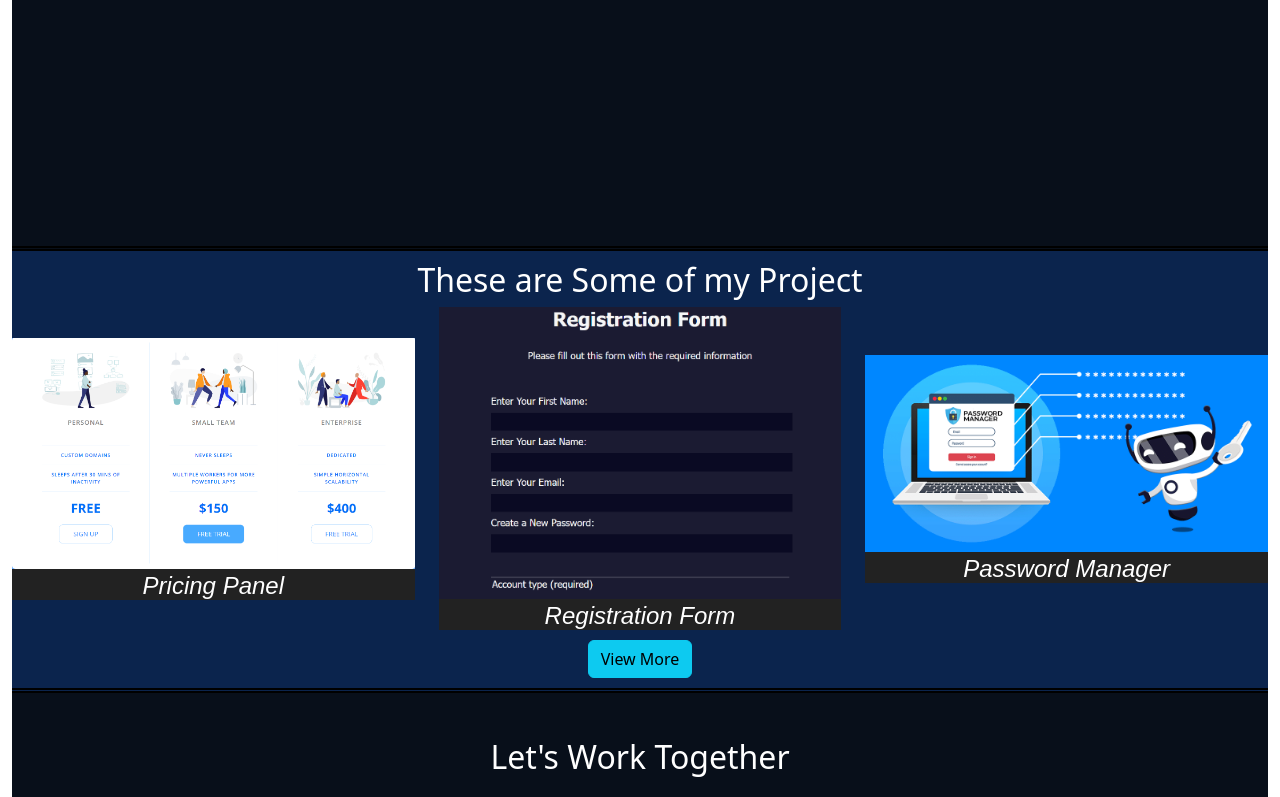
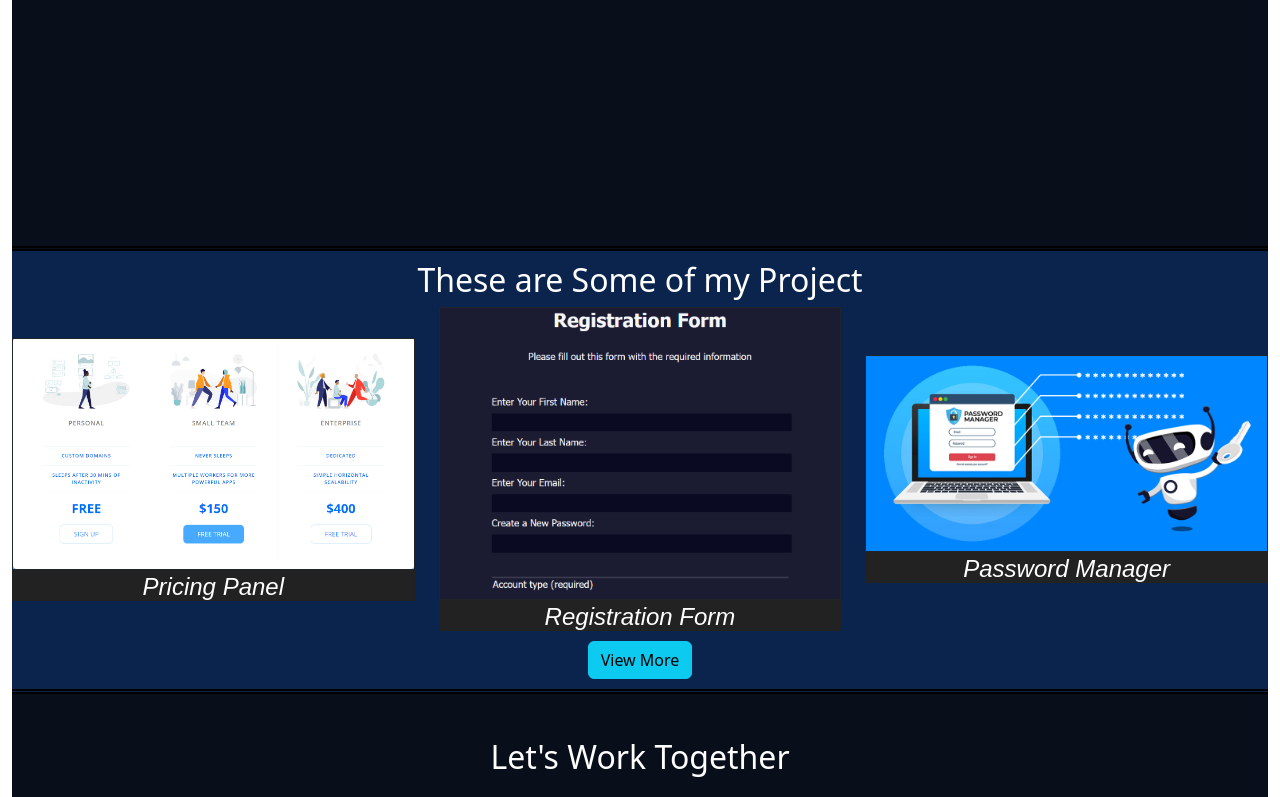
Before and after one commit to Anurag-Kumar9/Anurag-Kumar9.github.io, a plain HTML site: page index.html in a window 1280 px wide. Shown: the part 549-1346 px from the top of the page. Drawn offline with nearby package versions, Linux system fonts and the light colour scheme.

Commit message:
update border of project image

```diff
--- a/index.html
+++ b/index.html
@@ -56,17 +56,17 @@
             <div class="row align-items-center">
                 <div class="col-md-4 col-sm-6">
                     <a href="projects/PriceTable/index.html"><img src="project_screenshot/project-1.png" alt="Project 1"
-                            class="img-fluid project-image"></a>
+                            class="img-fluid project-image border border-dark"></a>
                     <figcaption>Pricing Panel</figcaption>
                 </div>
                 <div class="col-md-4 col-sm-6">
                     <a href="projects/survey_form/index.html"><img src="project_screenshot/project-2.png" alt="Project 2"
-                            class="img-fluid project-image"></a>
+                            class="img-fluid project-image border border-dark"></a>
                     <figcaption>Registration Form</figcaption>
                 </div>
                 <div class="col-md-4 col-sm-6">
                     <a href="https://github.com/Anurag-Kumar9/secure_password_manager"><img
-                            src="project_screenshot/project-3.png" alt="Project 3" class="img-fluid project-image"></a>
+                            src="project_screenshot/project-3.png" alt="Project 3" class="img-fluid project-image  border border-dark"></a>
                     <figcaption>Password Manager</figcaption>
                 </div>
                 </div>
```
